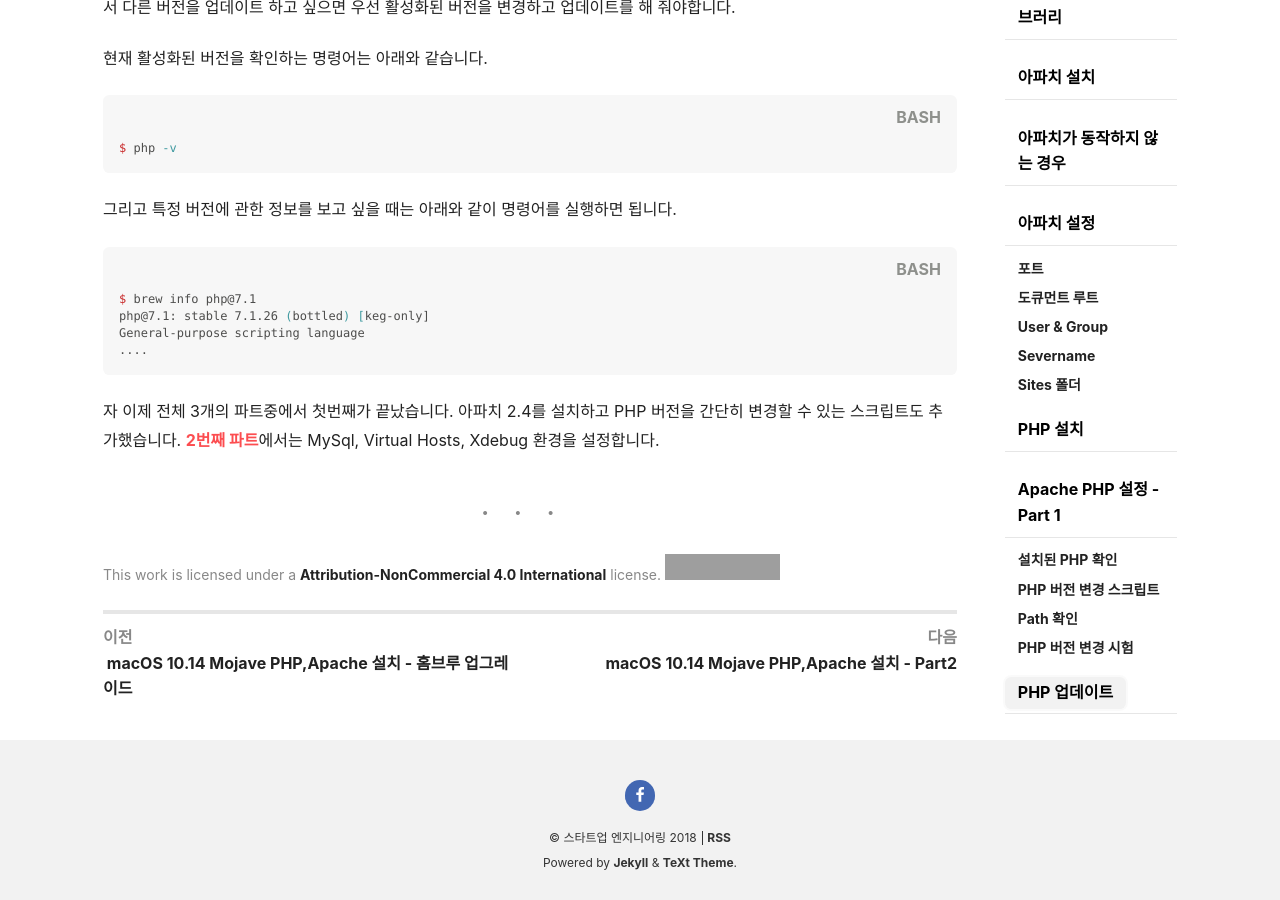
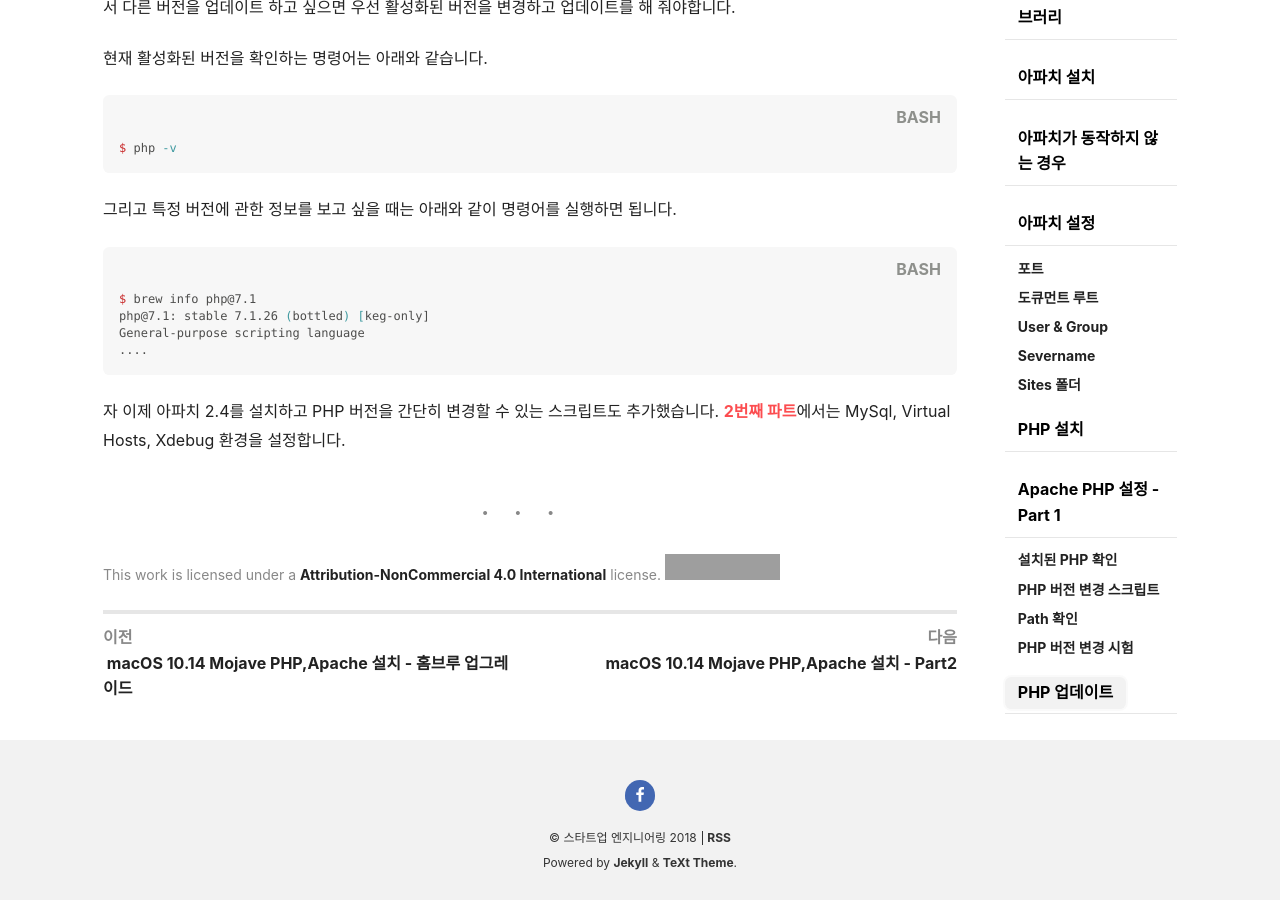
Before and after one commit to 10000lab/10000lab.github.io, a Jekyll site: the page built from _posts/2019-03-02-php-apache-part1.md, in a window 1280 px wide and 900 px high, scrolled down 14187 px. Built offline with Jekyll 4.4.1, drawn with Linux system fonts in a browser that asks for light colours; nearby versions of some CDN libraries; comment, search, counter and statistics services are not loaded; grey boxes are pictures that could not be loaded.

Commit message:
Add apache, php part2

```diff
--- a/_posts/2019-03-02-php-apache-part1.md
+++ b/_posts/2019-03-02-php-apache-part1.md
@@ -363,6 +363,6 @@ General-purpose scripting language
 ....
 {% endhighlight %}
 
-자 이제 전체 3개의 파트중에서 첫번째가 끝났습니다. 아파치 2.4를 설치하고 PHP 버전을 간단히 변경할 수 있는 스크립트도 추가했습니다. [2번째 파트](/php/php-apache-part2.html)에서는 MySql, Virtual Hosts, Xdebug 환경을 설정합니다.
+자 이제 아파치 2.4를 설치하고 PHP 버전을 간단히 변경할 수 있는 스크립트도 추가했습니다. [2번째 파트](/php/php-apache-part2.html)에서는 MySql, Virtual Hosts, Xdebug 환경을 설정합니다.
 
 ---
```
